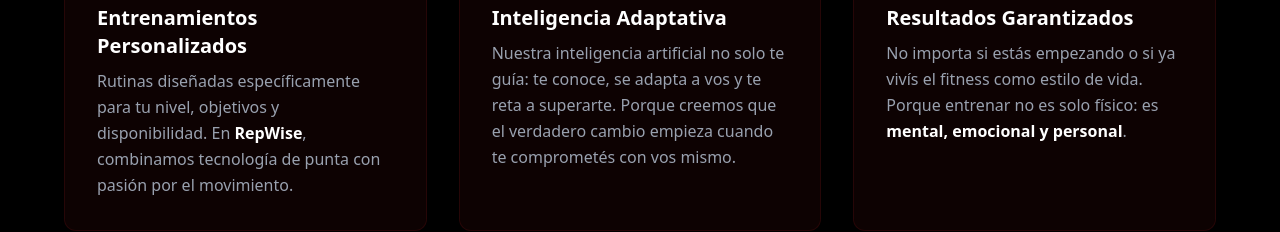
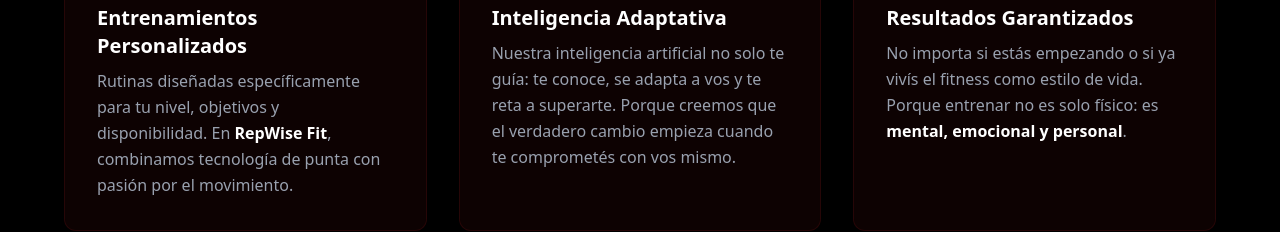
Before and after one commit to jcfornibr/gimnasiapersonal, a React (Vite) app: page /nosotros in a window 1280 px wide. Shown: the part 860-1092 px from the top of the page. Built offline with nearby package versions, Linux system fonts and the light colour scheme; no server answers; what @react-pdf/renderer would draw is missing.

Commit message:
Se recambia el nombre del proyecto a RepWise Fit

```diff
--- a/package.json
+++ b/package.json
@@ -1,5 +1,5 @@
 {
-  "name": "repwise",
+  "name": "repwisefit",
   "private": true,
   "version": "1.0.0",
   "type": "module",
--- a/src/pages/nosotros.jsx
+++ b/src/pages/nosotros.jsx
@@ -38,7 +38,7 @@ export const Nosotros = () => {
                 <h3 className="text-white text-xl font-bold mb-2">Entrenamientos Personalizados</h3>
                 <p className="text-gray-400 leading-relaxed">
                   Rutinas diseñadas específicamente para tu nivel, objetivos y disponibilidad.
-                  En <span className='text-white font-semibold'>RepWise</span>, combinamos tecnología de punta con pasión por el movimiento.
+                  En <span className='text-white font-semibold'>RepWise Fit</span>, combinamos tecnología de punta con pasión por el movimiento.
                 </p>
               </div>
             </div>
```
Also changed, not shown: 1 other file (tests, documents, lock files or other folders).
